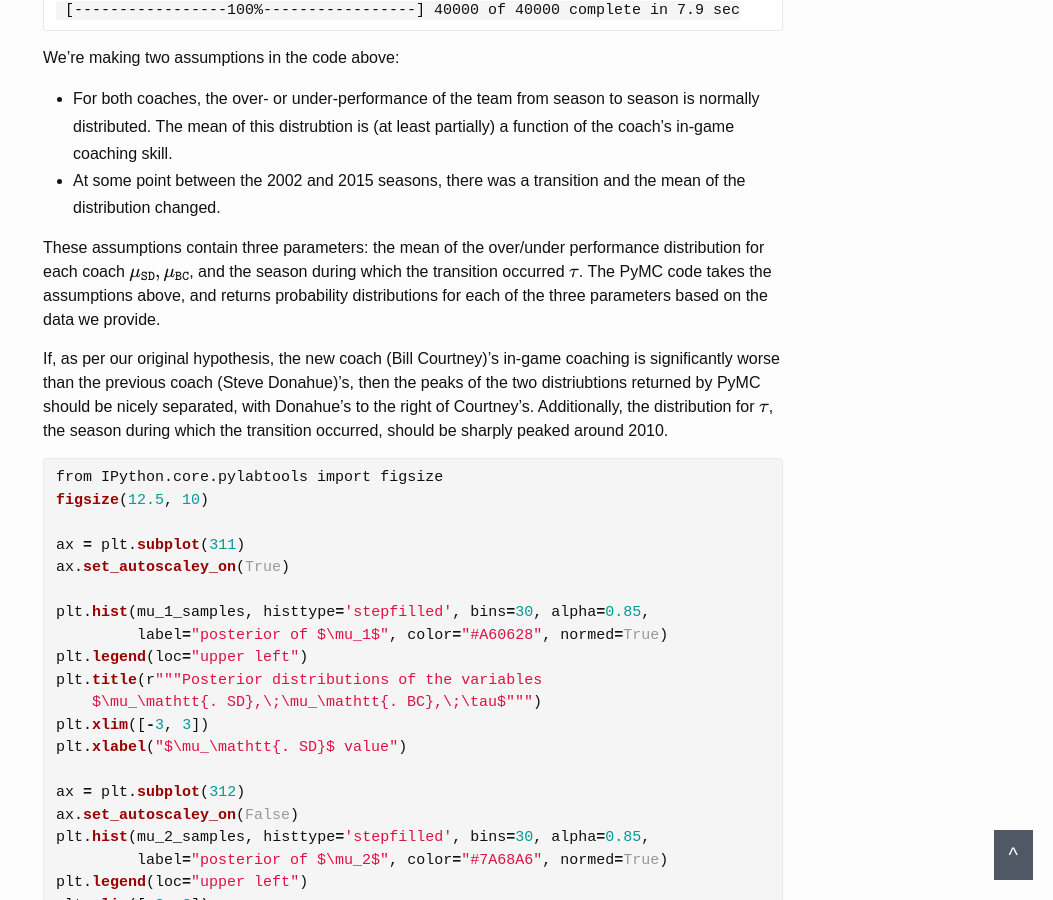
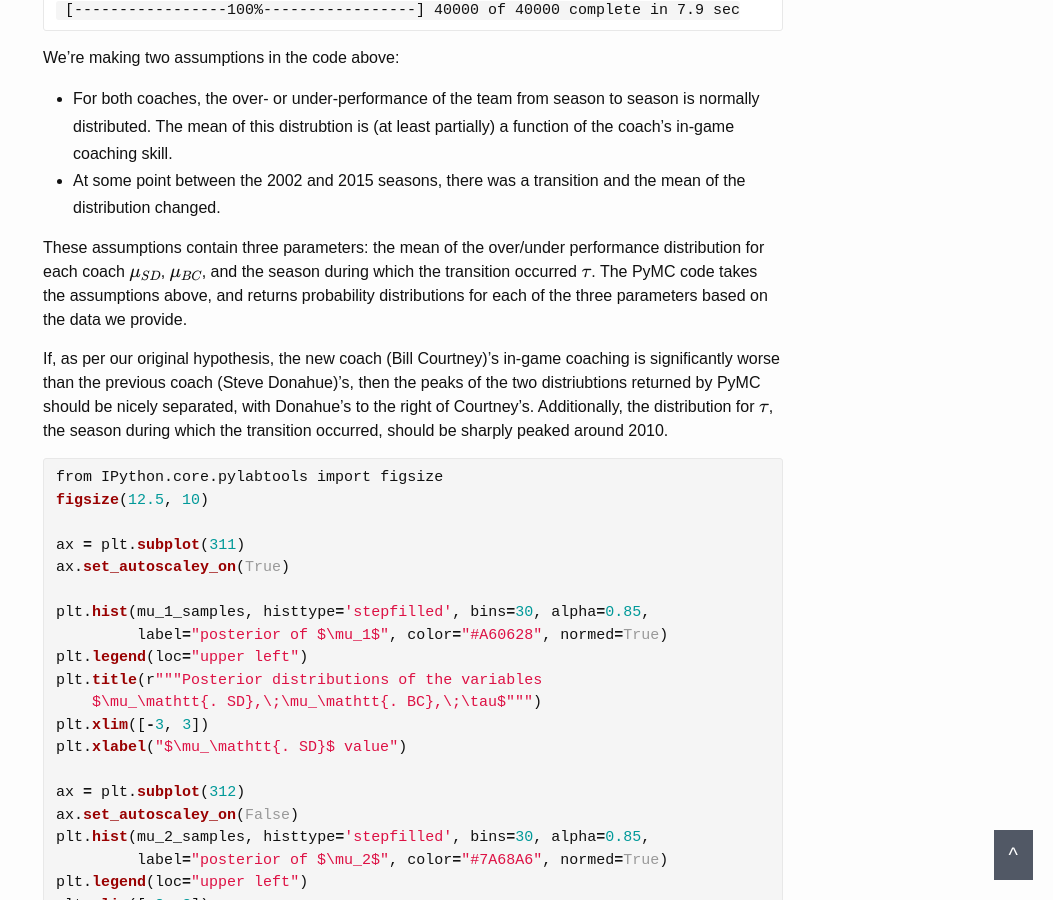
Before and after one commit to hinnefe2/hinnefe2.github.io, a Jekyll site: the page built from _posts/2015-09-07-in-game-coaching.md, in a window 1280 px wide and 900 px high, scrolled down 7061 px. Shown: the whole window, without its empty margins (227-1280 px from the left). Built offline with Jekyll 4.4.1, drawn with Linux system fonts in a browser that asks for light colours; formulas are drawn with MathJax 3.

Commit message:
fixing LaTeX in in-game-coaching

```diff
--- a/_posts/2015-09-07-in-game-coaching.md
+++ b/_posts/2015-09-07-in-game-coaching.md
@@ -327,7 +327,7 @@ partially) a function of the coach's in-game coaching skill.
 the mean of the distribution changed.
 
 These assumptions contain three parameters: the mean of the over/under
-performance distribution for each coach \\(\mu_\texttt{SD}, \mu_\texttt{BC}\\), and the season
+performance distribution for each coach \\(\mu_{SD}\\), \\(\mu_{BC}\\), and the season
 during which the transition occurred \\(\tau\\). The PyMC code takes the
 assumptions above, and returns probability distributions for each of the three
 parameters based on the data we provide.
```
